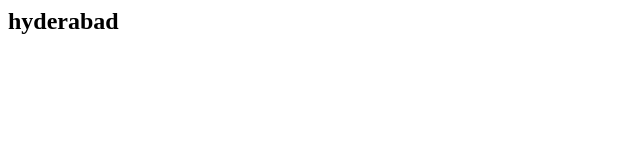
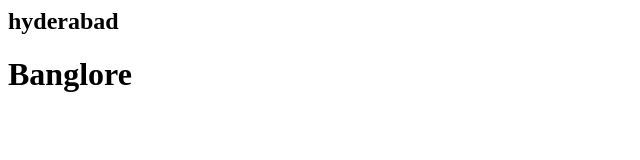
Before and after one commit to saireddy865/hyderabad, a plain HTML site: page index.html in a window 1280 px wide. Shown: the whole page, without its empty margins (0-640 px from the left). Drawn offline with Linux system fonts and the light colour scheme.

Commit message:
banglore

```diff
--- a/index.html
+++ b/index.html
@@ -1 +1,2 @@
 <h2>hyderabad</h2>
+<h1>Banglore</h1>
```
